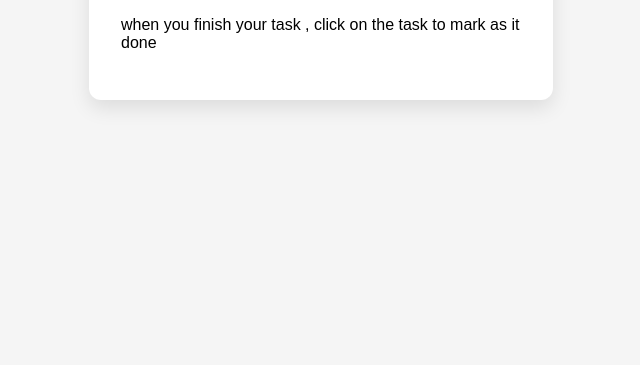
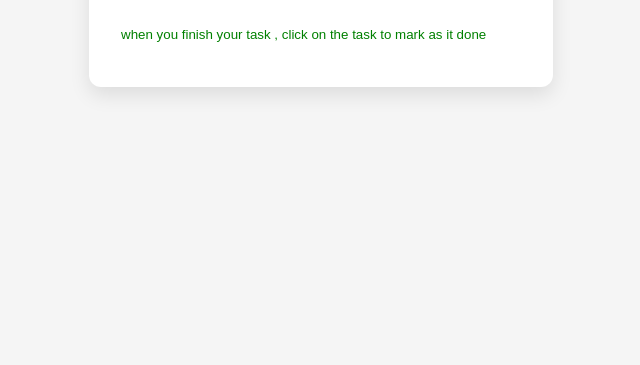
Before and after one commit to AhmadELhalabi/Task_Management, a plain HTML site: page index.html in a window 1280 px wide. Shown: the part 435-800 px from the top of the page, without its empty margins (319-959 px from the left). Drawn offline with Linux system fonts and the light colour scheme.

Commit message:
make some additions to the style

```diff
--- a/styles/style.css
+++ b/styles/style.css
@@ -71,3 +71,8 @@ h1 {
 .task-list li:hover {
     background: #e0e0e0;
   }
+
+.small {
+    font-size: smaller;
+    color : green
+  }
```
